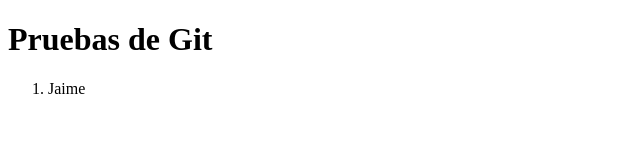
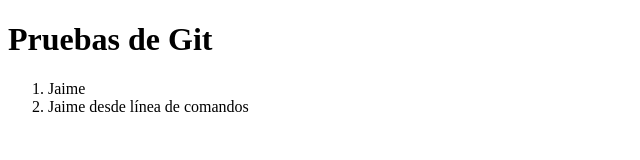
Before and after one commit to jaimelatorre/pruebaGit, a plain HTML site: page index.html in a window 1280 px wide. Shown: the whole page, without its empty margins (0-640 px from the left). Drawn offline with Linux system fonts and the light colour scheme.

Commit message:
prueba de Jaime desde linea de comandos

```diff
--- a/index.html
+++ b/index.html
@@ -8,6 +8,7 @@
 <h1>Pruebas de Git</h1>
 <ol>
   <li>Jaime</li>
+  <li>Jaime desde línea de comandos</li>
 </ol>
 
 </body>
```
